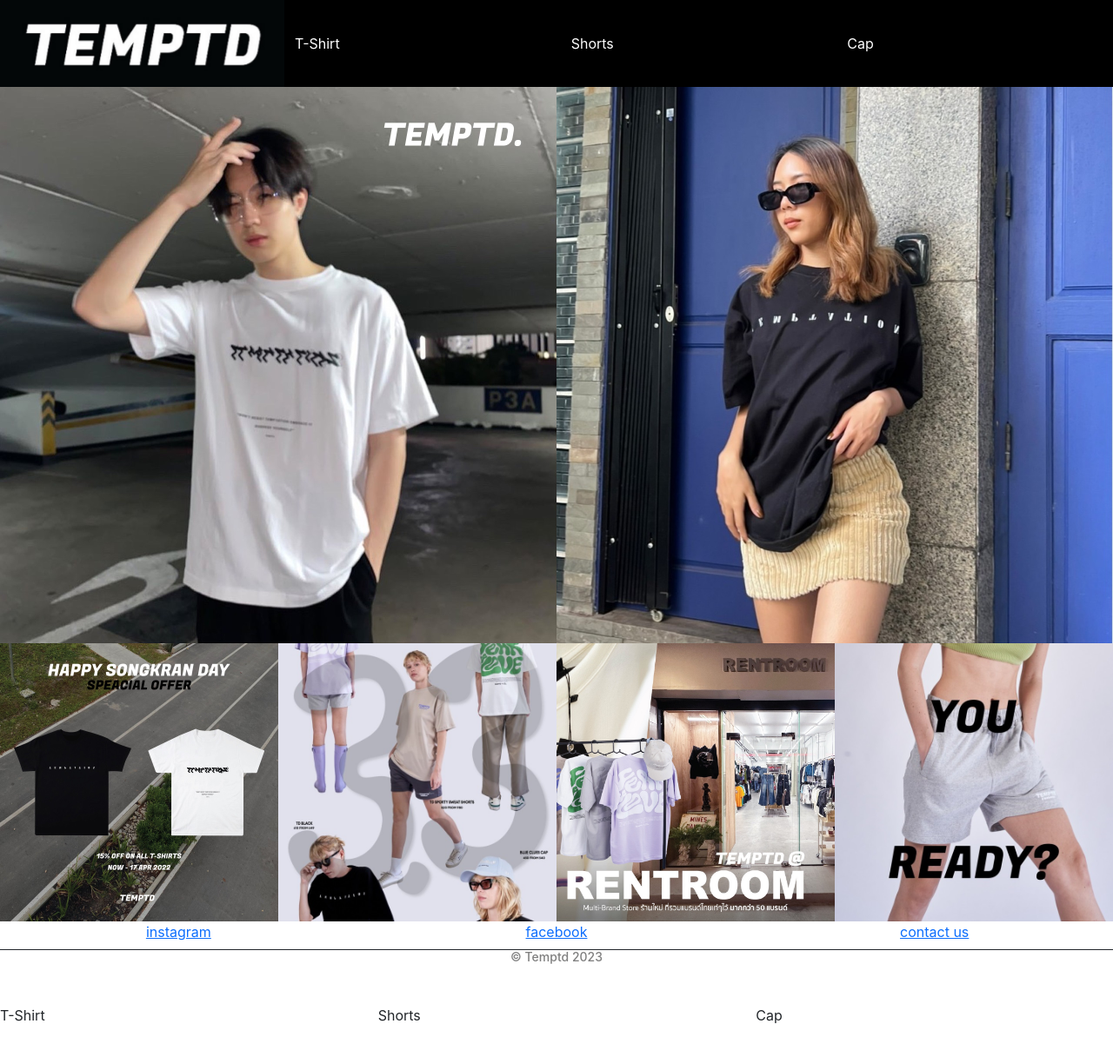
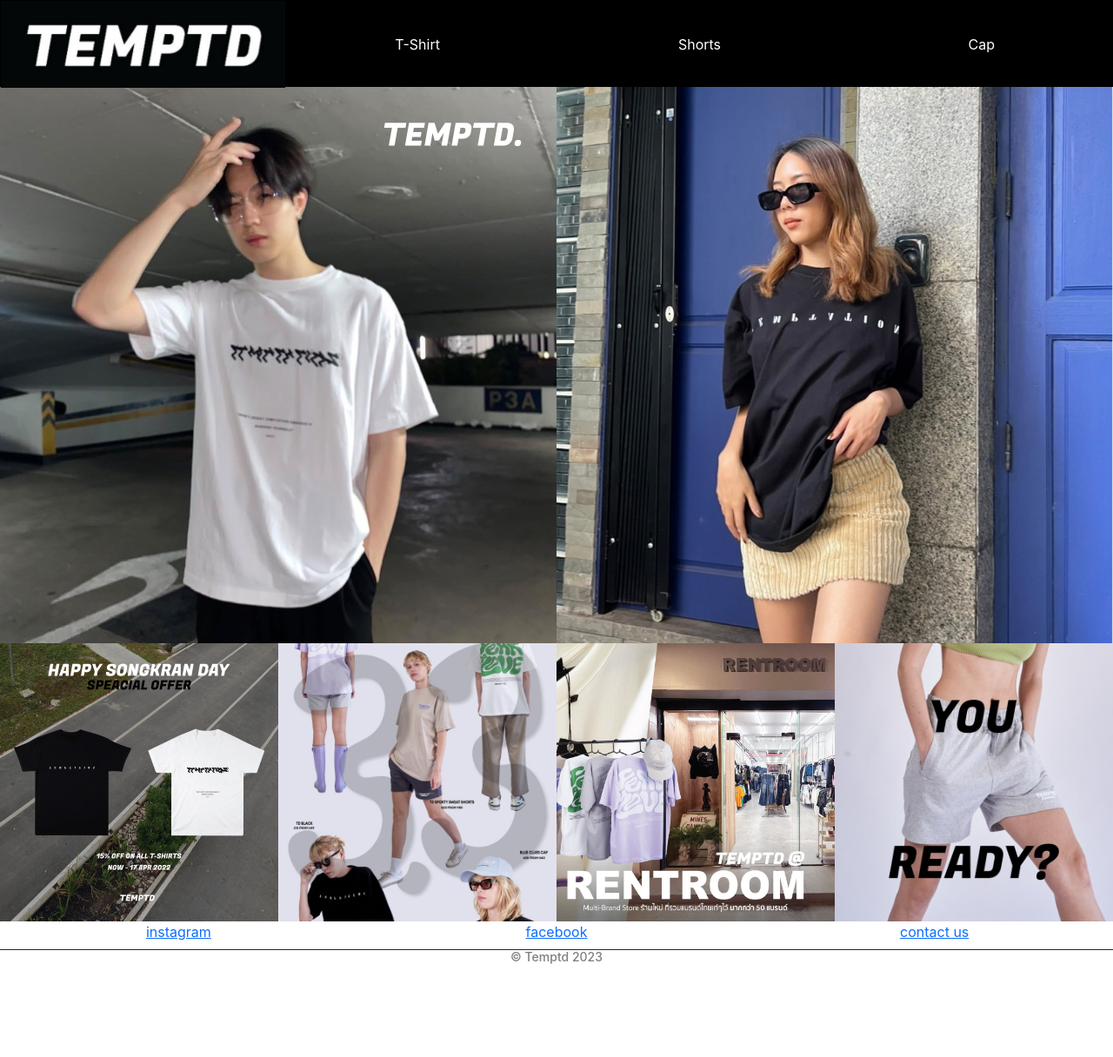
Before and after one commit to PreechaTiyajamorn/Temptd, a React (Create React App) app: page / in a window 1280 px wide. Shown: the whole page at 87% size. Built offline with nearby package versions, Linux system fonts and the light colour scheme.

Commit message:
Adjust Menu

```diff
--- a/src/App.js
+++ b/src/App.js
@@ -7,14 +7,24 @@
 function Header() {
   return (
     <div className="sticky-top bg-black text-white " style={{height:100}}>
-      <Logo />
-      <Menu />
+      <table>
+        <tbody>
+          <tr>
+            <td>
+              <Logo />
+            </td>
+            <td width="100%">
+              <Menu />
+            </td>
+          </tr>
+        </tbody>
+      </table>
     </div>
   )
 }
 function MenuItem({item}) {
   return (
-    <div className="col-sm-4 d-flex justify-content-between align-items-center">
+    <div className="col-sm-4 d-flex align-items-center justify-content-center">
       {item}
     </div>
   )
@@ -59,7 +69,7 @@
 }
 function Copyright() {
   return (
-    <div className="mt-2 h6 small text-black-50 border-top border-dark">
+    <div className="mt-2 h6 small text-black-50 border-top border-dark" style={{height:100}}>
       &copy; Temptd 2023
     </div>
   )
@@ -91,13 +101,7 @@
       <Header />
       <Content />
       <Footer />
-      <Test />
     </div>
   );
 }
-function Test() {
-  return (
-    <Menu />
-  )
-}
 export default App;
```
